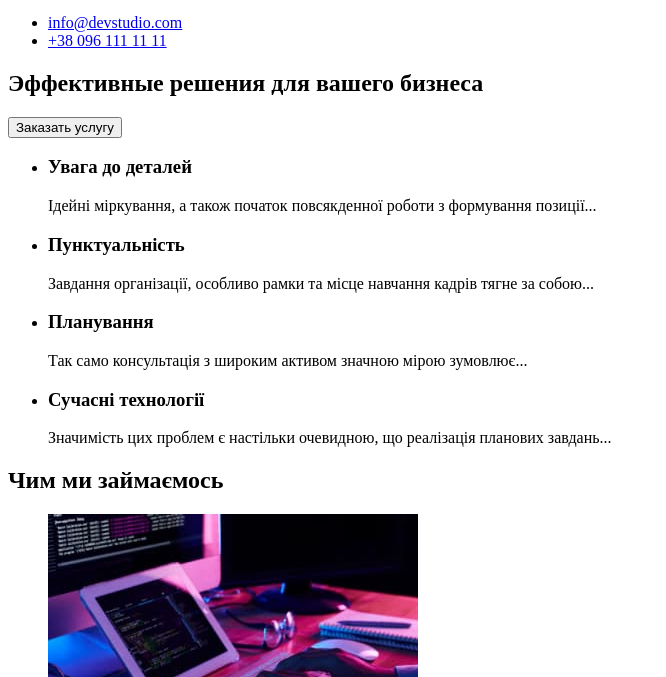
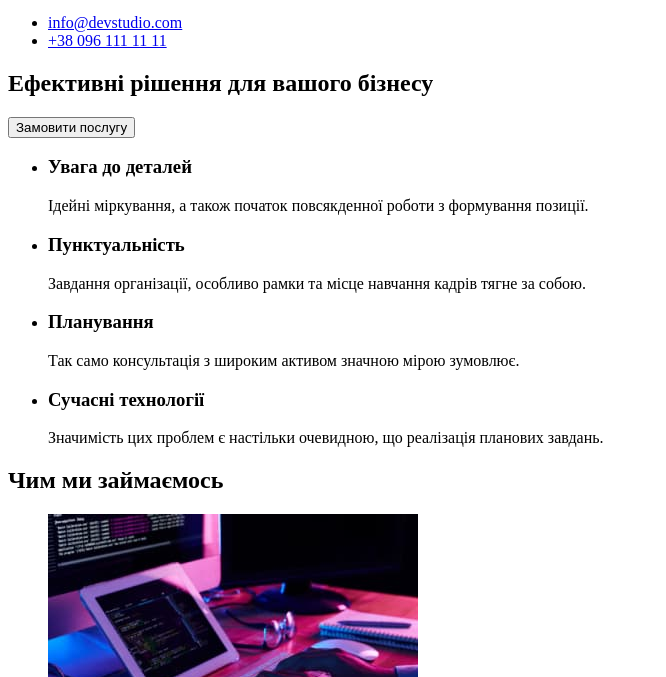
Before and after one commit to ViktoriaHrishanova/TutorialGOIT, a plain HTML site: page index.html in a window 1280 px wide. Shown: the part 123-800 px from the top of the page, without its empty margins (0-666 px from the left). Drawn offline with Linux system fonts and the light colour scheme.

Commit message:
Text fix

```diff
--- a/index.html
+++ b/index.html
@@ -23,9 +23,9 @@
         </header>
         <main>
         <section>
-            <h1>Эффективные решения для вашего бизнеса</h1>
+            <h1>Ефективні рішення для вашого бізнесу</h1>
 
-            <button type="button">Заказать услугу</button>
+            <button type="button">Замовити послугу</button>
 
         </section>
 
@@ -34,28 +34,28 @@
                 <li>
                     <h3>Увага до деталей</h3>
 
-                    <p>Ідейні міркування, а також початок повсякденної роботи з формування позиції...</p>
+                    <p>Ідейні міркування, а також початок повсякденної роботи з формування позиції.</p>
 
                 </li>
 
                 <li>
                     <h3>Пунктуальність</h3>
 
-                    <p>Завдання організації, особливо рамки та місце навчання кадрів тягне за собою...</p>
+                    <p>Завдання організації, особливо рамки та місце навчання кадрів тягне за собою.</p>
 
                 </li>
 
                 <li>
                     <h3>Планування</h3>
 
-                    <p>Так само консультація з широким активом значною мірою зумовлює...</p>
+                    <p>Так само консультація з широким активом значною мірою зумовлює.</p>
 
                 </li>
 
                 <li>
                     <h3>Сучасні технології</h3>
 
-                    <p>Значимість цих проблем є настільки очевидною, що реалізація планових завдань...</p>
+                    <p>Значимість цих проблем є настільки очевидною, що реалізація планових завдань.</p>
 
                 </li>
 
@@ -137,7 +137,7 @@
 
                 <h2><a href="/">WebStudio</a></h2>
 
-                <address>г. Київ, пр-т Лесі Українки, 26</address>
+                <address>м. Київ, пр-т Лесі Українки, 26</address>
 
                 <ul>
 
```
